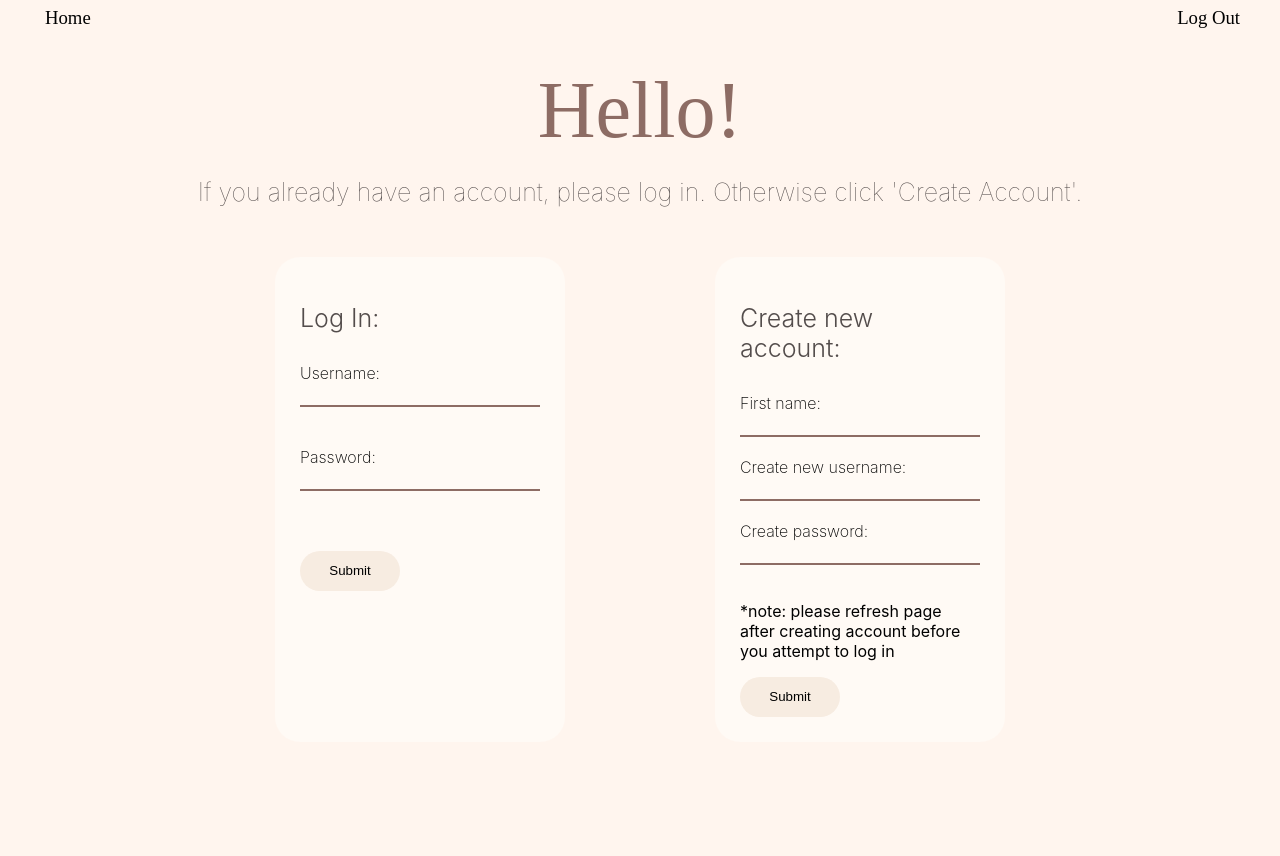
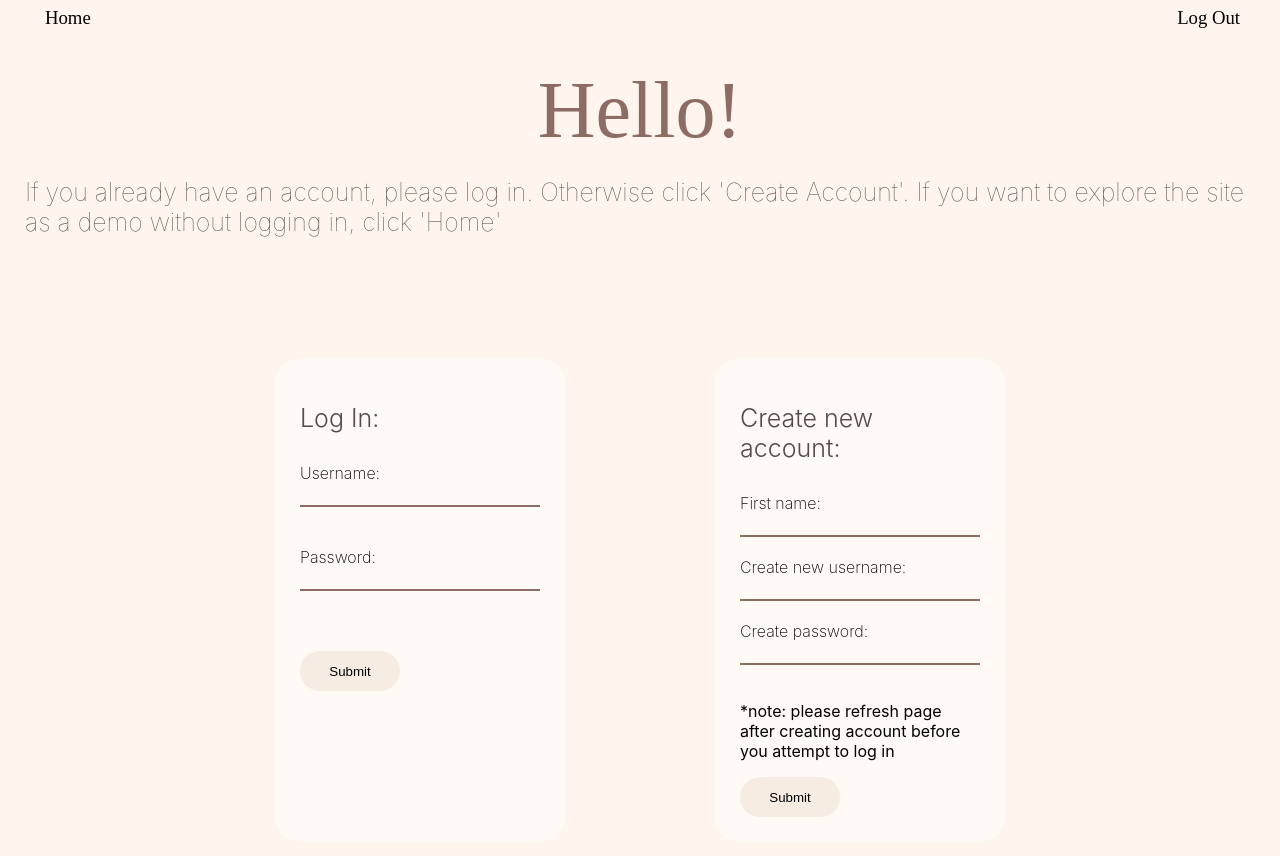
Before and after one commit to gooliajulia/design-my-week, a React (Create React App) app: page / in a window 1280 px wide. Shown: the top 856 px of the page. Built offline with nearby package versions, Linux system fonts and the light colour scheme; no server answers; a web font is replaced by a local one.

Commit message:
user guidance

```diff
--- a/src/components/pages/UserEntry.js
+++ b/src/components/pages/UserEntry.js
@@ -94,7 +94,8 @@ const UserEntry = ({USER_API_URL, toggleUsersFetch, setToggleUsersFetch, setCurr
     return (
             <div id='user-log-in'>
                 <h1>Hello!</h1>
-                <h2>If you already have an account, please log in. Otherwise click 'Create Account'.</h2>
+                <h2>If you already have an account, please log in. Otherwise click 'Create Account'. If you want to explore the site as a demo without logging in, click 'Home'</h2>
+                <h2></h2>
                 <div id='user-forms'>
                     <form id='log-in' onSubmit={handleLogInSubmit}>
                         <h2>Log In: </h2>
```
